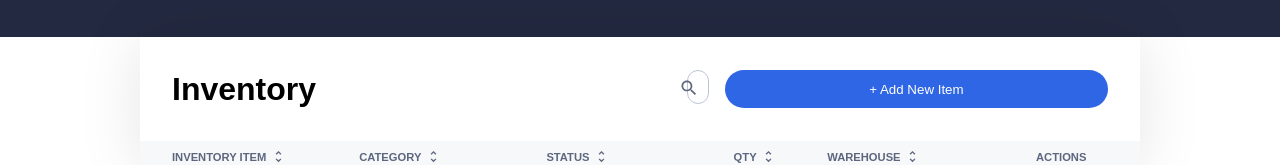
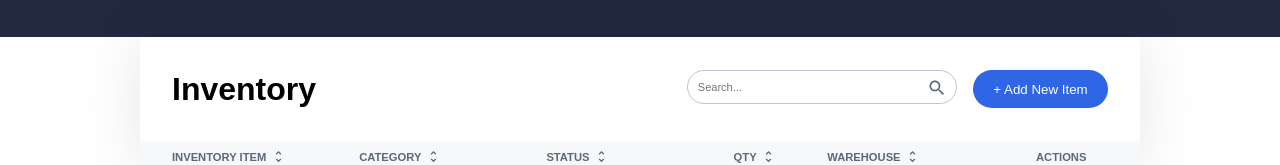
Before and after one commit to 1o5am/instock-client-amber-falcons, a React (Vite) app: page /inventory in a window 1280 px wide. Shown: the part 163-328 px from the top of the page. Built offline with nearby package versions, Linux system fonts and the light colour scheme; no server answers.

Commit message:
fix button styling

```diff
--- a/src/pages/InventoryPage/InventoryPage.jsx
+++ b/src/pages/InventoryPage/InventoryPage.jsx
@@ -15,7 +15,7 @@ function InventoryPage() {
             onClick={() => {
               navigate("/inventory/add");
             }}
-            className="btn btn--primary" //inventory-page__add
+            className="btn btn--primary inventory-page__add"
           >
             + Add New Item
           </button>
--- a/src/pages/InventoryPage/InventoryPage.scss
+++ b/src/pages/InventoryPage/InventoryPage.scss
@@ -28,11 +28,6 @@
     }
   }
   &__add {
-    background-color: $color-instock-indigo;
-    color: $color-white;
-    padding: 0.5rem 0;
-    width: 100%;
-    cursor: pointer;
     @include tablet {
       flex: 1;
     }
```
